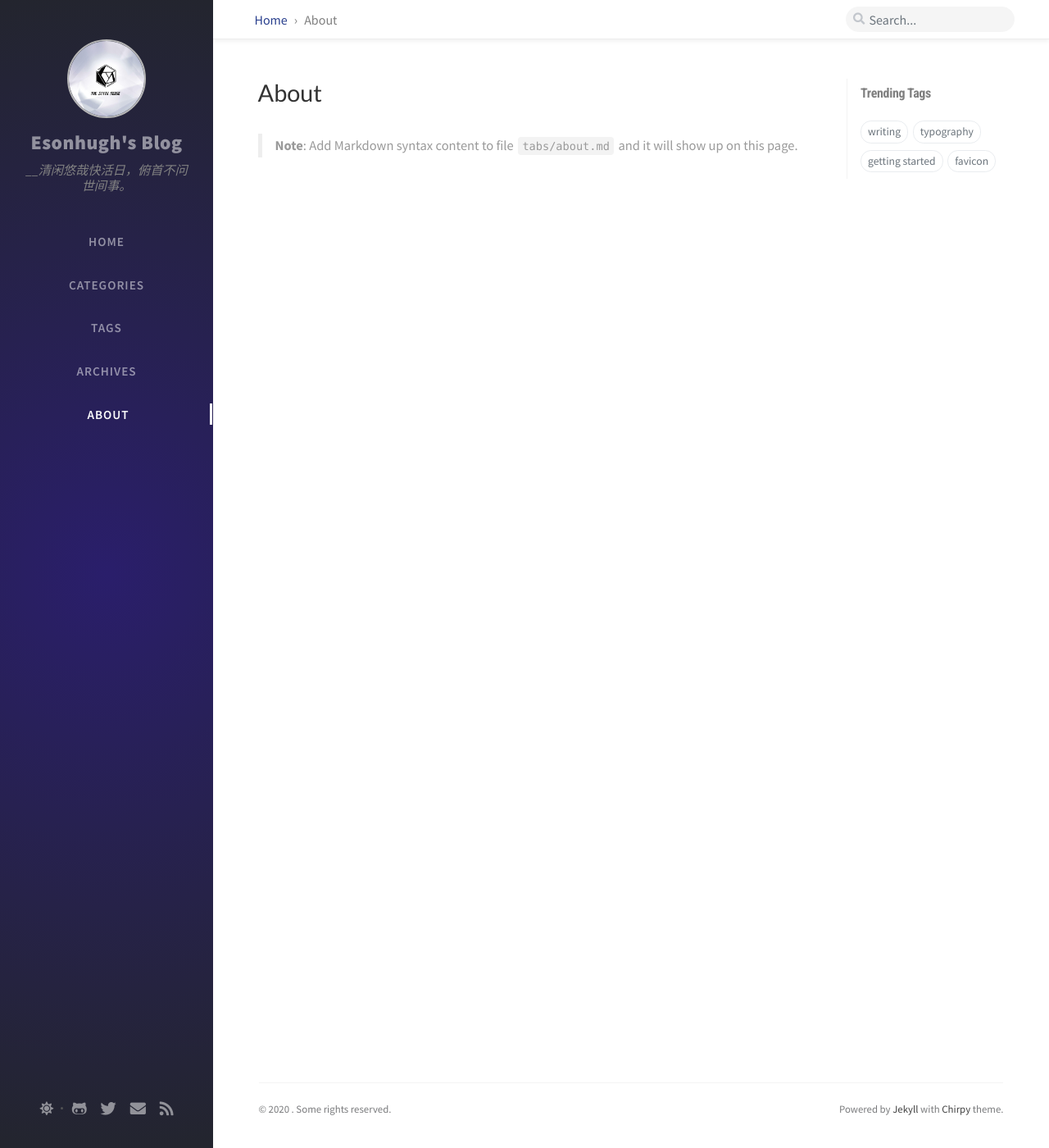
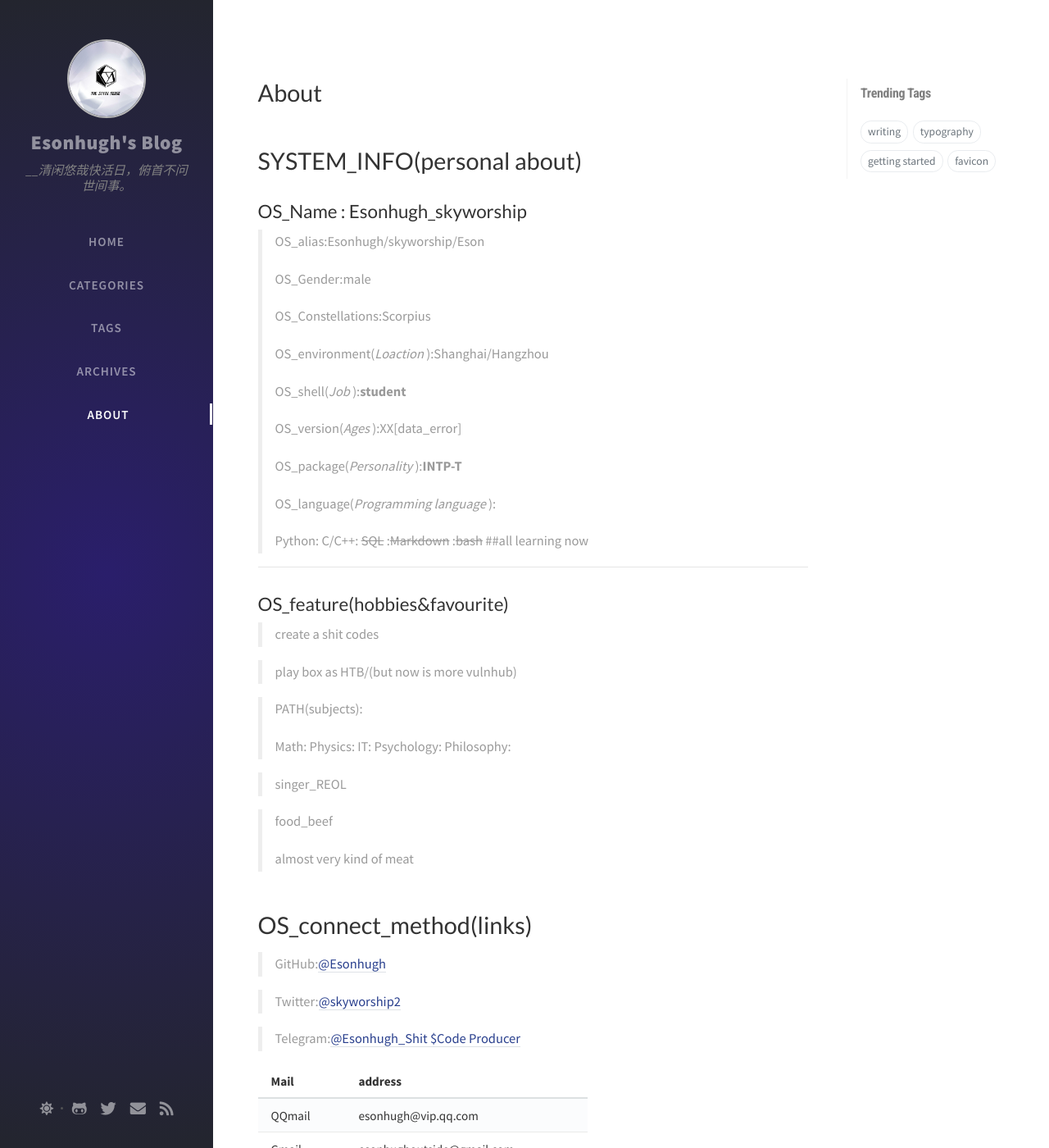
Before and after one commit to Misaka13514/Esonhugh.github.io, a Jekyll site: the page built from tabs/about.md, in a window 1280 px wide and 1400 px high. Shown: the whole window at 82% size. Built offline with Jekyll 4.4.1, drawn with Linux system fonts in a browser that asks for light colours; nearby versions of some CDN libraries; comment, search, counter and statistics services are not loaded; some of the changed text lies outside the part shown.

Commit message:
about pages add

```diff
--- a/tabs/about.md
+++ b/tabs/about.md
@@ -1,11 +1,87 @@
 ---
 title: About
+---
+# SYSTEM_INFO(personal about)
 
-# The About page
-# v2.0
-# https://github.com/cotes2020/jekyll-theme-chirpy
-# © 2017-2019 Cotes Chung
-# MIT License
+## OS_Name : Esonhugh_skyworship
+>OS_alias:Esonhugh/skyworship/Eson
+>
+>OS_Gender:male
+>
+>OS_Constellations:Scorpius
+>
+>OS_environment(*Loaction*):Shanghai/Hangzhou
+>
+>OS_shell(*Job*):**student**
+>
+>OS_version(*Ages*):XX[data_error]
+>
+>OS_package(*Personality*):**INTP-T**
+>
+>OS_language(*Programming language*):
+>
+>Python: C/C++: ~~SQL~~ :~~Markdown~~ :~~bash~~ ##all learning now
+
 ---
+## OS_feature(hobbies&favourite)
 
-> **Note**: Add Markdown syntax content to file `tabs/about.md` and it will show up on this page.
+>create a shit codes
+
+>play box as HTB/(but now is more vulnhub)
+
+>PATH(subjects):
+>
+>Math:
+>Physics:
+>IT:
+>Psychology:
+>Philosophy:
+
+>singer_REOL
+
+>food_beef
+>
+>almost very kind of meat
+
+# OS_connect_method(links)
+>GitHub:[@Esonhugh](github.com/Esonhugh)
+
+>Twitter:[@skyworship2](twitter.com/Skyworship2?s=09)
+
+>Telegram:[@Esonhugh_Shit $Code Producer](t.me/EsonHugh_Skywalker)
+
+Mail|address
+----|-----
+QQmail|esonhugh@vip.qq.com
+Gmail|esonhughoutside@gmail.com
+
+
+<br>
+
+
+
+
+
+
+
+
+
+
+
+
+
+
+
+
+
+
+
+
+</br>
+
+### Other_info
+>theme: https://github.com/cotes2020/jekyll-theme-chirpy
+
+>copyright© 2017-2019 Cotes Chung
+
+>MIT License
```
